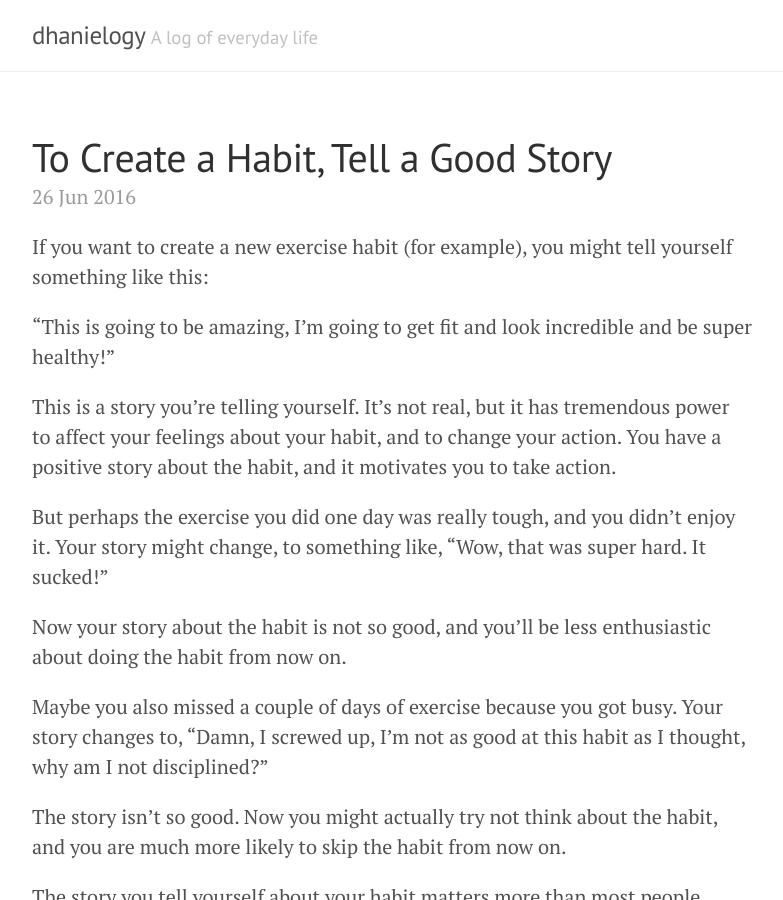
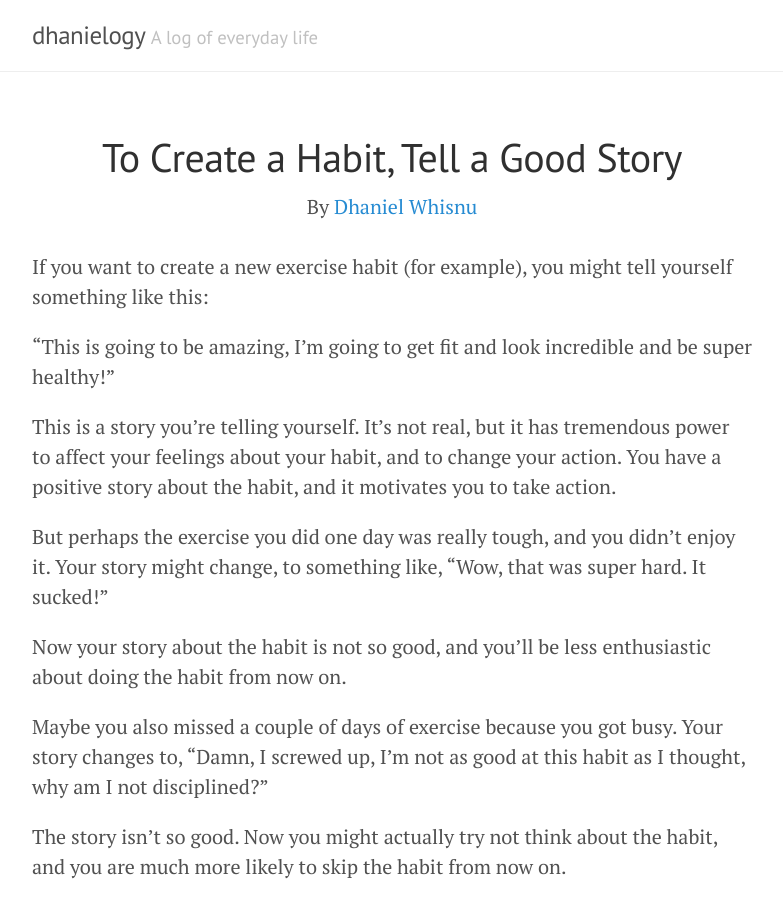
Before and after one commit to dhanielogy/dhanielogy.github.io, a Jekyll site: the page built from index.html, in a window 1280 px wide and 900 px high. Shown: the whole window, without its empty margins (248-1031 px from the left). Built offline with Jekyll 4.4.1, drawn with Linux system fonts in a browser that asks for light colours; the list of posts is cut into pages by our own code.

Commit message:
Update index.html

```diff
--- a/index.html
+++ b/index.html
@@ -6,13 +6,14 @@
 <div class="posts">
   {% for post in paginator.posts %}
   <div class="post">
-    <h1 class="post-title">
+    <h1 class="post-title"><center>
       <a href="{{ post.url }}">
         {{ post.title }}
-      </a>
+      </a></center>
     </h1>
 
-    <span class="post-date">{{ post.date | date_to_string }}</span>
+
+<medium><center>By <a href="/about.html">Dhaniel Whisnu</a></center></medium><br>
 
     {{ post.content }}
   </div>
```
